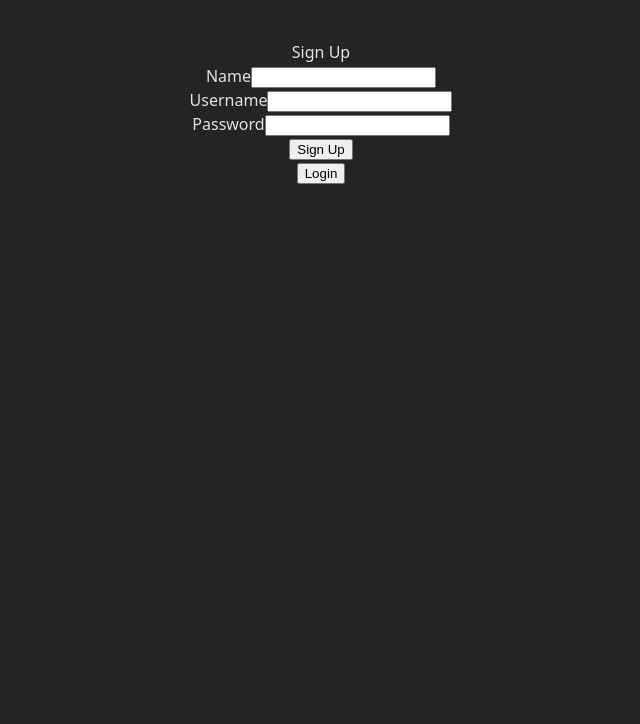
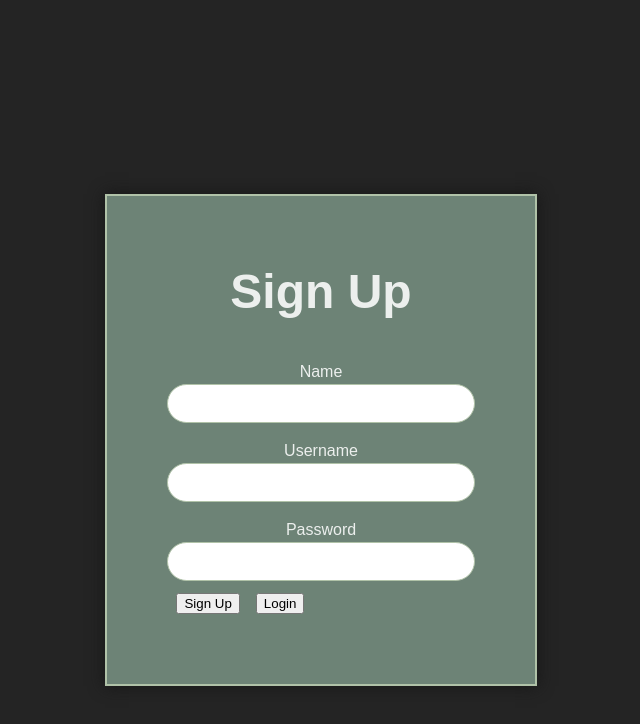
Before and after one commit to Aryan214G/Banter, a React app in the folder frontend/: page /Auth in a window 1280 px wide. Shown: the top 724 px of the page, without its empty margins (319-959 px from the left). Built offline with nearby package versions, Linux system fonts and the light colour scheme; the HTML template or start-up script is replaced by a standard one.

Commit message:
refactor: replace LoginSignup with AuthPage and improve auth form styling

```diff
--- a/frontend/src/App.jsx
+++ b/frontend/src/App.jsx
@@ -1,11 +1,7 @@
 import './App.css';
-import LoginSignup from './Components/login/loginSignup.jsx';
+import AuthPage from './pages/AuthPage';
 function App() {
-    return (
-        <div>
-            <LoginSignup/>
-        </div>
-    )
+    return <AuthPage />
 }
 
 export default App
--- a/frontend/src/Components/login/loginSignup.css
+++ b/frontend/src/Components/login/loginSignup.css
@@ -0,0 +1,48 @@
+.login-signup {
+    font-family:sans-serif;
+    background-color: rgb(109, 131, 118);
+    padding: 5%;
+    border-radius: 0%;
+    border: 2px solid #b0c2a8;
+    box-shadow: 0 0 15px #161616;
+}
+
+.header {
+    font-weight: 700;
+    font-size: 3rem;
+    padding-bottom: 2rem;
+}
+
+.inputs {
+    display: flex;
+    flex-direction: column;
+    gap: 1rem;
+}
+.inputs input{
+    /* display: flex; */
+    /* flex-direction: column; */
+    gap: 1rem;
+    align-items: stretch;
+    width: 100%;
+    padding: 0.6rem 0.8rem;
+    font-size: 1rem;
+    box-sizing: border-box;
+    border: 1px solid #b0c2a8;
+    border-radius: 20px;
+}
+
+.inputs input:focus {
+    outline: none;
+    border-color: #ffffff;
+    box-shadow: 0 0 0 2px rgba(255, 255, 255, 0.2);
+}
+
+
+.submit {
+    display: flex;
+    gap: 1rem;
+    width: 100%;
+    padding: 0.6rem;
+    font-size: 1rem;
+    cursor: pointer;
+}
--- a/frontend/src/Components/login/loginSignup.jsx
+++ b/frontend/src/Components/login/loginSignup.jsx
@@ -5,14 +5,17 @@ const LoginSignup = () => {
     <div className = "login-signup">
         <div className="header">Sign Up</div>
         <div className="inputs">
-            <div className="name">Name
-                <input type = "text"/>
+            <div className="name">
+                <label htmlFor="name">Name</label>
+                <input id="name" type = "text"/>
             </div>
-            <div className="Username"> Username
-                <input type = "username"/>
+            <div className="username">
+                <label htmlFor="username">Username</label>
+                <input id = "username" type = "text"/>
             </div>
-            <div className="Password"> Password
-                <input type = "password"/>
+            <div className="password">
+                <label htmlFor="password">Password</label>
+                <input id = "password" type = "password"/>
             </div>
         </div>
         <div className = "submit">
--- /dev/null
+++ b/frontend/src/pages/AuthPage.css
@@ -0,0 +1,6 @@
+.auth-page {
+    min-height: 100vh;
+    display: flex;
+    justify-content: center;
+    align-items: center;
+}
--- /dev/null
+++ b/frontend/src/pages/AuthPage.jsx
@@ -0,0 +1,12 @@
+import LoginSignup from "../Components/login/loginSignup.jsx";
+import "./AuthPage.css";
+
+const AuthPage = () => {
+    return (
+        <div className="auth-page">
+            <LoginSignup />
+        </div>
+    );
+};
+
+export default AuthPage;
```
Also changed, not shown: frontend/src/index.css (line endings or trailing spaces), 1 other file (tests, documents, lock files or other folders).
